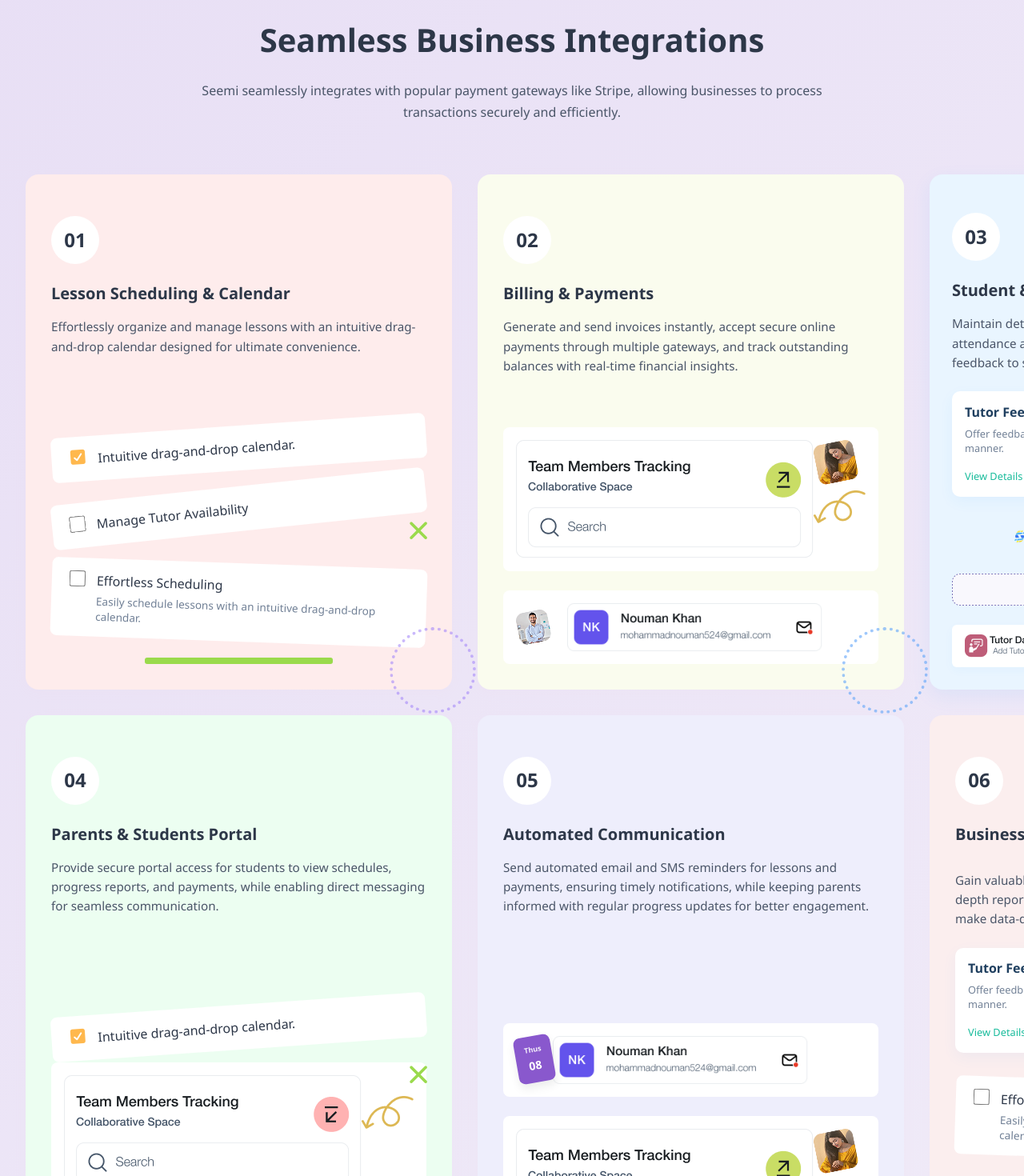
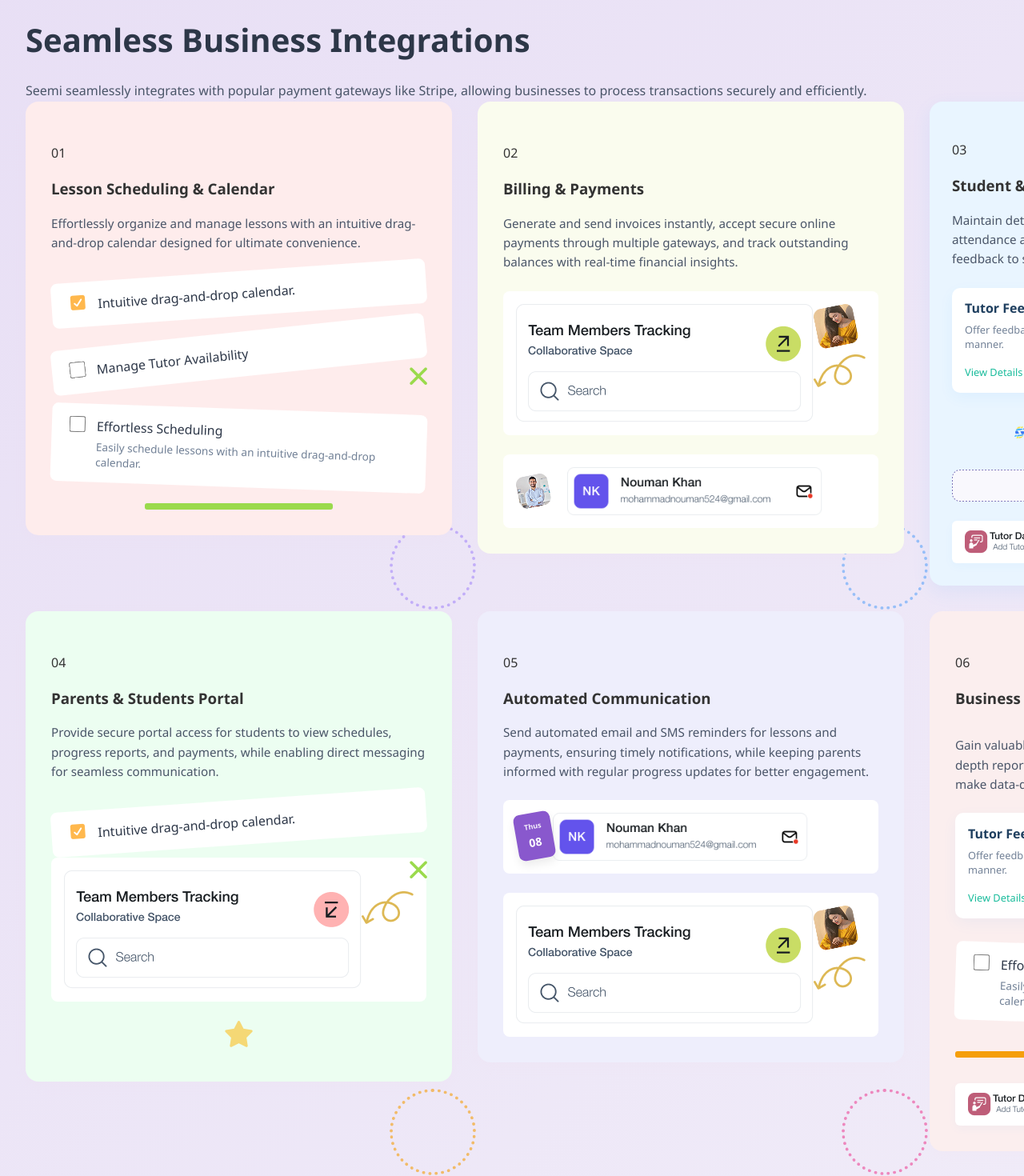
Before and after one commit to memonaarshad786/Seemi, a React (Vite) app: page / in a window 1280 px wide. Shown: the part 1620-3090 px from the top of the page at 80% size. Built offline with nearby package versions, Linux system fonts and the light colour scheme.

Commit message:
refactor: restructure cards with wrapper for proper z-index layering of dotted circles

```diff
--- a/src/components/SeamlessIntegrations.tsx
+++ b/src/components/SeamlessIntegrations.tsx
@@ -14,6 +14,7 @@ export default function SeamlessIntegrations() {
 
       <div className="features-grid">
         {/* CARD 1 */}
+        <div className="feature-card-wrapper">
         <div className="feature-card">
           <div className="feature-number">01</div>
           <h3 className="feature-title">Lesson Scheduling & Calendar</h3>
@@ -68,8 +69,10 @@ export default function SeamlessIntegrations() {
             </div>
           </div>
         </div>
+        </div>
 
         {/* CARD 2 */}
+        <div className="feature-card-wrapper">
         <div className="feature-card">
           <div className="feature-number">02</div>
           <h3 className="feature-title">Billing & Payments</h3>
@@ -115,8 +118,10 @@ export default function SeamlessIntegrations() {
             </div>
           </div>
         </div>
+        </div>
 
         {/* CARD 3 */}
+        <div className="feature-card-wrapper">
         <div className="feature-card">
           <div className="feature-number">03</div>
           <h3 className="feature-title">Student & Lesson Tracking</h3>
@@ -171,8 +176,10 @@ export default function SeamlessIntegrations() {
             </div>
           </div>
         </div>
+        </div>
 
         {/* CARD 4 */}
+        <div className="feature-card-wrapper">
         <div className="feature-card">
           <div className="feature-number">04</div>
           <h3 className="feature-title">Parents & Students Portal</h3>
@@ -218,8 +225,10 @@ export default function SeamlessIntegrations() {
             </div>
           </div>
         </div>
+        </div>
 
         {/* CARD 5 */}
+        <div className="feature-card-wrapper">
         <div className="feature-card">
           <div className="feature-number">05</div>
           <h3 className="feature-title">Automated Communication</h3>
@@ -265,8 +274,10 @@ export default function SeamlessIntegrations() {
             </div>
           </div>
         </div>
+        </div>
 
         {/* CARD 6 */}
+        <div className="feature-card-wrapper">
         <div className="feature-card">
           <div className="feature-number">06</div>
           <h3 className="feature-title">Business Reports & Insights</h3>
@@ -317,6 +328,7 @@ export default function SeamlessIntegrations() {
             </div>
           </div>
         </div>
+        </div>
       </div>
     </section>
   );
--- a/src/components/ThirdComponent.tsx
+++ b/src/components/ThirdComponent.tsx
@@ -5,6 +5,7 @@ const ThirdComponent: React.FC = () => {
   return (
     <footer
       className="third-container"
+      style={{ backgroundImage: `url(/Assets/thirdcomp/blue-background.png)` }}
     >
       <div className="third-content pt-6">
 
--- a/src/components/styles/SeamlessIntegrations.css
+++ b/src/components/styles/SeamlessIntegrations.css
@@ -5,9 +5,9 @@
 }
 
 .integrations-header {
-  text-align: center;
-  margin-bottom: 4rem;
-  max-width: 800px;
+  /* text-align: left; */
+  /* margin-bottom: 4rem; */
+  /* max-width: 800px; */
   margin-left: auto;
   margin-right: auto;
 }
@@ -55,6 +55,12 @@
   margin: 0 auto;
 }
 
+/* Wrapper container for proper z-index layering of dotted circles */
+.feature-card-wrapper {
+  position: relative;
+  /* No overflow hidden - lets circles extend naturally outside */
+}
+
 .feature-card {
   background: white;
   border-radius: 16px;
@@ -67,48 +73,14 @@
   flex-direction: column;
   gap: 1rem;
   position: relative;
+  z-index: 2;
   width: auto;
   height: auto;
   opacity: 1;
-
 }
 
-.feature-card:nth-child(1) {
-background: rgba(254, 236, 236, 1);
-}
-.feature-card:nth-child(2){
-  background: rgba(250, 252, 238, 1);
-}
-
-/* Specific styling to match design for the 3rd card */
-.feature-card:nth-child(3) {
-  background: #e9f5ff; /* light blue background */
-  padding: 1.75rem;
-  box-shadow: 0 8px 24px rgba(43, 155, 255, 0.08);
-}
-
-.feature-card:nth-child(4) {
-background: rgba(236, 254, 241, 1);
-}
-.feature-card:nth-child(5) {
-background: rgba(238, 238, 252, 1);
-}
-.feature-card:nth-child(6) {
-  background: rgba(251, 238, 238, 1);
-}
-.feature-card::before {
-  content: "";
-  position: relative;
-  top: 0;
-  left: 0;
-  right: 0;
-  height: 4px;
-}
-.team-tracking{
-  display: flex;
-}
-
-.feature-card::after {
+/* Dotted circles positioned behind the cards */
+.feature-card-wrapper::after {
   content: "";
   position: absolute;
   bottom: -30px;
@@ -118,39 +90,80 @@ background: rgba(238, 238, 252, 1);
   border-radius: 50%;
   border: 4px dotted;
   opacity: 0.6;
+  z-index: 1;
+  pointer-events: none;
 }
 
-.feature-card:nth-child(1)::after {
-  border-color: #a78bfa;
-
-}
-
-.feature-card:nth-child(2)::after {
-  border-color: #60a5fa;
-}
-
-.feature-card:nth-child(3)::after {
-  border-color: #34d399;
-}
-
-.feature-card:nth-child(4)::after {
-  border-color: #f59e0b;
-}
-
-.feature-card:nth-child(5)::after {
-  border-color: #ec4899;
-}
-
-.feature-card:nth-child(6)::after {
-  border-color: #14b8a6;
-}
-
-.feature-card:hover {
+/* Wrapper hover effect */
+.feature-card-wrapper:hover .feature-card {
   transform: translateY(-4px);
   box-shadow: 0 12px 32px rgba(0, 0, 0, 0.1);
 }
 
-.feature-number {
+/* Color circles by wrapper position */
+.feature-card-wrapper:nth-child(1)::after {
+  border-color: #a78bfa;
+}
+
+.feature-card-wrapper:nth-child(2)::after {
+  border-color: #60a5fa;
+}
+
+.feature-card-wrapper:nth-child(3)::after {
+  border-color: #34d399;
+}
+
+.feature-card-wrapper:nth-child(4)::after {
+  border-color: #f59e0b;
+}
+
+.feature-card-wrapper:nth-child(5)::after {
+  border-color: #ec4899;
+}
+
+.feature-card-wrapper:nth-child(6)::after {
+  border-color: #14b8a6;
+}
+
+/* Card background colors by wrapper position */
+.feature-card-wrapper:nth-child(1) .feature-card {
+  background: rgba(254, 236, 236, 1);
+}
+
+.feature-card-wrapper:nth-child(2) .feature-card {
+  background: rgba(250, 252, 238, 1);
+}
+
+.feature-card-wrapper:nth-child(3) .feature-card {
+  background: #e9f5ff;
+  padding: 1.75rem;
+  box-shadow: 0 8px 24px rgba(43, 155, 255, 0.08);
+}
+
+.feature-card-wrapper:nth-child(4) .feature-card {
+  background: rgba(236, 254, 241, 1);
+}
+
+.feature-card-wrapper:nth-child(5) .feature-card {
+  background: rgba(238, 238, 252, 1);
+}
+
+.feature-card-wrapper:nth-child(6) .feature-card {
+  background: rgba(251, 238, 238, 1);
+}
+
+.feature-card::before {
+  content: "";
+  position: relative;
+  top: 0;
+  left: 0;
+  right: 0;
+  height: 4px;
+}
+
+.team-tracking {
+  display: flex;
+}
   font-size: 1.5rem;
   font-weight: 700;
   color: #2d3748;
--- a/src/components/styles/ThirdComponent.css
+++ b/src/components/styles/ThirdComponent.css
@@ -1,28 +1,10 @@
 .third-container {
- width: 100%;
-  position: relative;
-  background: rgba(0, 42, 79, 1);
-  padding: 180px 80px 40px;
+  width: 100%;
+  background-size: cover;
+  background-position: top center;
+  background-repeat: no-repeat;
+  padding: 240px 80px 20px 80px;
   color: white;
-}
-.third-container::before {
-  content: "";
-  position: absolute;
-  left: 0;
-  top: -100px;
-  width: 100%;
-  height: 200px;
-
-  /* CLOUD SHAPE */
-  background:
-    radial-gradient(circle at 100px 100px,
-      rgba(0, 42, 79, 1) 100px,
-      transparent 101px)
-    repeat-x;
-
-  background-size: 200px 200px;
-
-  z-index: 1;
 }
 
 .third-content {
@@ -31,8 +13,6 @@
   gap: 60px;
   max-width: 1400px;
   margin: auto;
-    position: relative;
-  z-index: 2;
 }
 
 /* Left Section */
```
